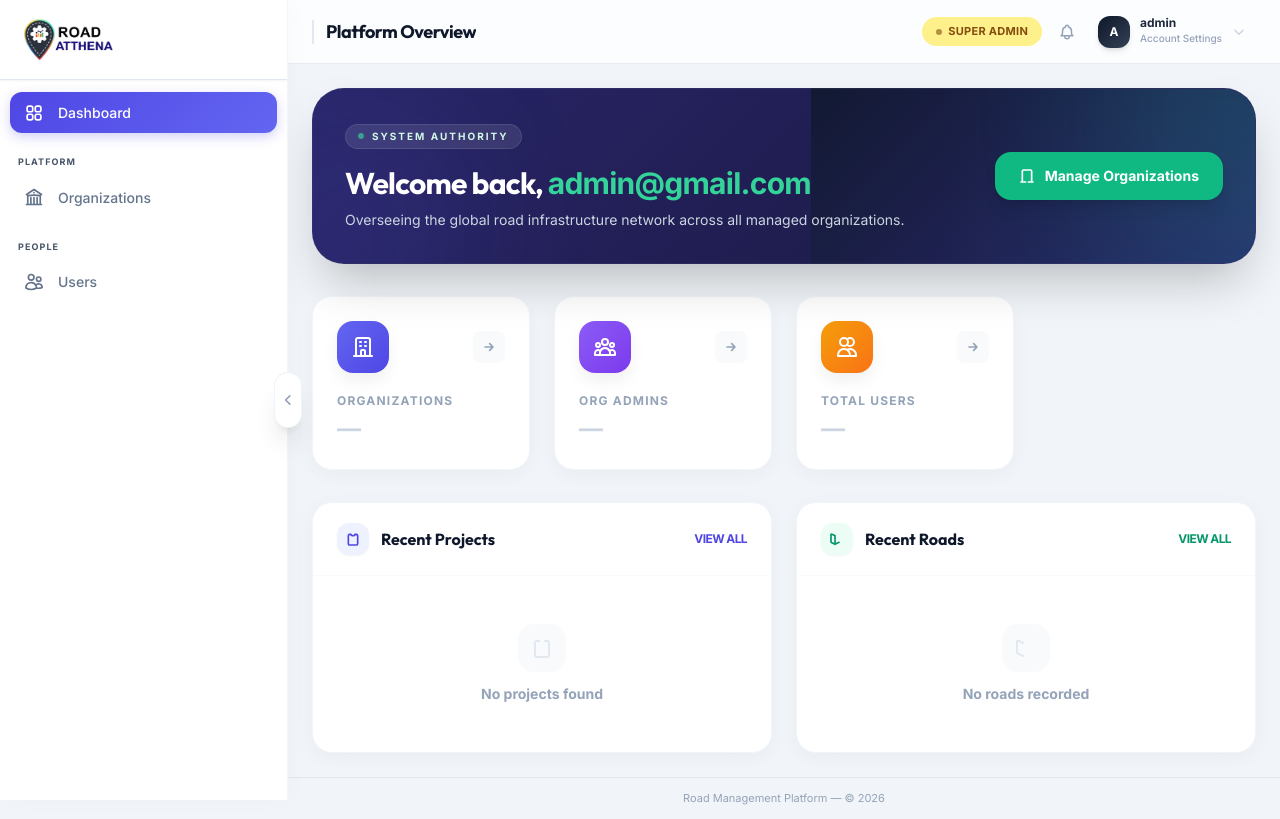
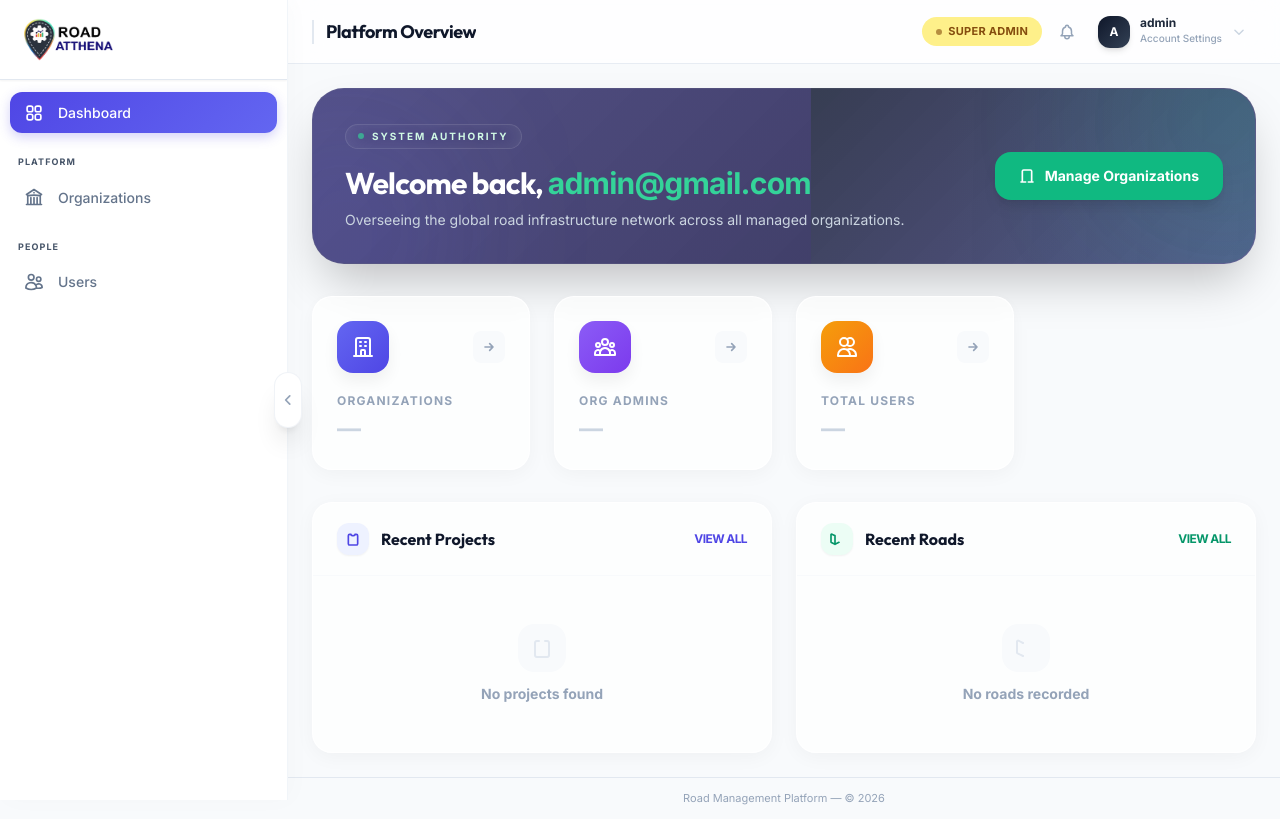
Before and after one commit to Yuvraj-pb23/RA-NEW, a Django app: page /dashboard/ in a window 1280 px wide. Run offline with Django 4.2, Linux system fonts and the light colour scheme; a user stored in the database is signed in; data comes from the database, SQL or seed files in the repository; both versions use the stored data as it was after the commit; data that the repository does not hold is empty; parts of the project's set-up code (start-up, migrations or seed data) failed here and were passed over; some libraries are stand-ins or nearby versions.

Commit message:
feat: implement glassmorphism design system across dashboard and GIS layouts

```diff
--- a/backend/templates/layouts/base.html
+++ b/backend/templates/layouts/base.html
@@ -17,6 +17,10 @@
     *,
     body {
       font-family: 'Inter', system-ui, -apple-system, sans-serif;
+    }
+
+    body {
+      background-color: #f8fafc;
     }
 
     h1, h2, h3, h4, .font-heading {
@@ -161,9 +165,11 @@
 
     /* ── Cards ── */
     .card {
-      background: #fff;
+      background: rgba(255, 255, 255, 0.7);
+      backdrop-filter: blur(12px);
+      -webkit-backdrop-filter: blur(12px);
       border-radius: 1.25rem;
-      border: 1px solid #f1f5f9;
+      border: 1px solid rgba(255, 255, 255, 0.8);
       box-shadow: 0 4px 20px rgba(0, 0, 0, .04);
       transition: all 300ms cubic-bezier(0.4, 0, 0.2, 1);
     }
@@ -241,7 +247,9 @@
     }
 
     .welcome-banner {
-      background: linear-gradient(135deg, #0f172a 0%, #312e81 40%, #1e1b4b 100%);
+      background: linear-gradient(135deg, rgba(15, 23, 42, 0.85) 0%, rgba(49, 46, 129, 0.75) 40%, rgba(30, 27, 75, 0.85) 100%);
+      backdrop-filter: blur(12px);
+      -webkit-backdrop-filter: blur(12px);
       background-size: 200% 200%;
       animation: shimmer 15s ease infinite;
     }
@@ -260,7 +268,7 @@
   {% block head %}{% endblock %}
 </head>
 
-<body class="h-full bg-slate-100 antialiased" x-data="layout()" x-cloak>
+<body class="h-full antialiased" x-data="layout()" x-cloak>
 
   <!-- ═══ MOBILE BACKDROP ═══ -->
   <div x-show="mob" @click="mob=false" x-cloak class="fixed inset-0 z-[1020] bg-black/50 lg:hidden"
```
Also changed, not shown: backend/templates/dashboard/gis.html (+28 -24 lines), backend/db.sqlite3.
